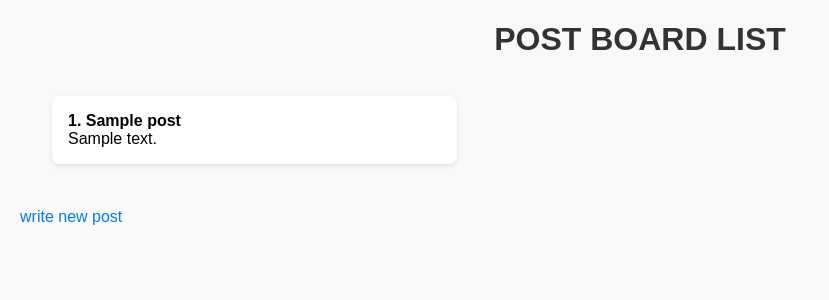
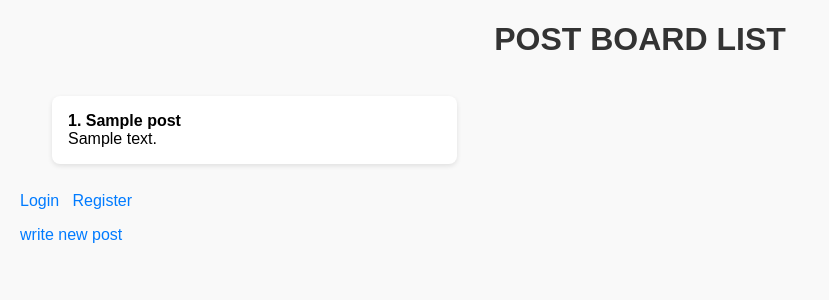
Before and after one commit to JOO-gil/Flask-Study, a Flask app: template templates/board.html in a window 1280 px wide; the page is wider, and only the part inside the window is pictured. Shown: the top 300 px of that part, without its empty margins (0-829 px from the left). Run offline with Flask 3, Linux system fonts and the light colour scheme; the template is opened without the code that fills it: most values are stand-ins (such as "Sample title", 1, 10 or a date in 2020).

Commit message:
Implement full login/logout flow with validation

```diff
--- a/main.py
+++ b/main.py
@@ -1,5 +1,5 @@
 from flask import Flask, render_template, request, redirect, url_for, flash
-from flask_login import LoginManager, UserMixin, login_user, logout_user, current_user
+from flask_login import LoginManager, UserMixin, login_user, logout_user, current_user, login_required
 
 app = Flask(__name__)
 # Set secret key for login session
@@ -37,6 +37,7 @@ def board():
     return render_template('board.html', posts=posts)  # list posts
 
 @app.route('/write', methods=['GET'])
+@login_required
 def write_form():
     return render_template('write.html', error=None) # show form
 
@@ -74,12 +75,12 @@ def register():
 
         # Check if fields are empty
         if not username or not password:
-            return render_template('register.html', error="Please enter all fields")
+            return render_template('register.html', error="❗Please enter all fields")
 
         # Check if username is already taken
         for u in users.values():
             if u.username == username:
-                return render_template('register.html', error="The username already exists")
+                return render_template('register.html', error="❗The username already exists")
 
         # Save new user
         user_id = len(users) + 1
@@ -103,18 +104,35 @@ def login():
         username = request.form.get('username', '').strip()
         password = request.form.get('password', '').strip()
 
+        # Check if fields are empty
+        if not username or not password:
+            flash("❗Please enter all fields", "error")
+            return render_template("login.html")
+
         # Check if user info is correct
         for user in users.values():
             if user.username == username and user.password == password:
                 login_user(user)
                 flash('✅ Login successful', 'success')
-                return redirect(url_for('board'))
+
+                # Redirect to the original page
+                next_page = request.args.get('next')
+                return redirect(next_page or url_for('board'))
 
         # If login failed
         flash('❌ Invalid username or password', 'error')
+        return render_template('login.html', error=True)
 
     # Show login form
-    return render_template('login.html')
+    return render_template('login.html', error=False)
+
+# Log out and redirect to login page
+@app.route('/logout')
+@login_required
+def logout():
+    logout_user()
+    flash("Logged out successfully", "success")
+    return redirect(url_for('login'))
 
 
 if __name__ == '__main__':
--- a/templates/board.html
+++ b/templates/board.html
@@ -34,6 +34,16 @@
 
     {% endif %}
 
+    <nav>
+      <!-- Show Logout if user is logged in, else show Login/Register -->
+      {% if current_user.is_authenticated %}
+      <a href="{{ url_for('logout') }}">Logout</a>
+      {% else %}
+      <a href="{{ url_for('login') }}">Login</a>&nbsp;&nbsp;
+      <a href="{{ url_for('register') }}">Register</a>
+      {% endif %}
+    </nav>
+
     <p><a href="{{ url_for('write_form') }}">write new post</a></p>
   </body>
 </html>
```
Also changed, not shown: templates/login.html (+10 -2 lines), templates/register.html (+8 -2 lines), templates/write.html (+2 -7 lines).
